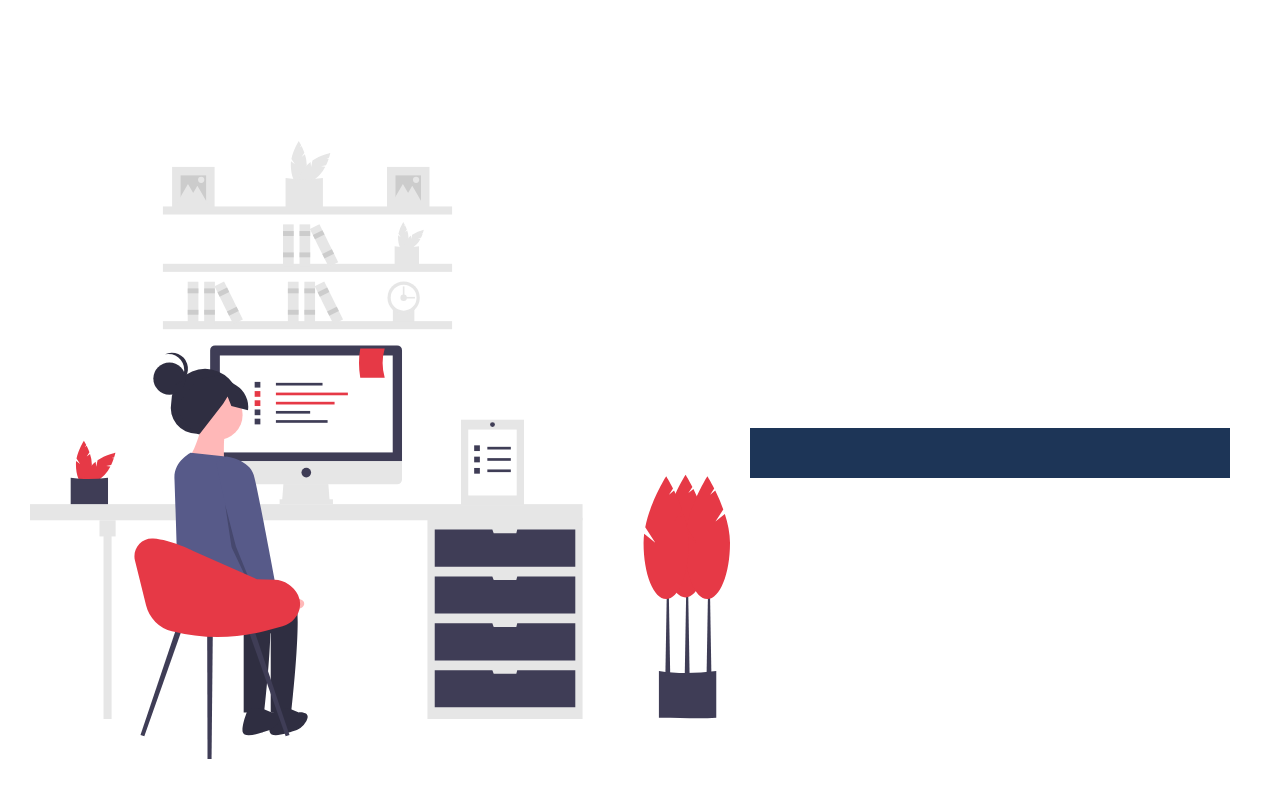
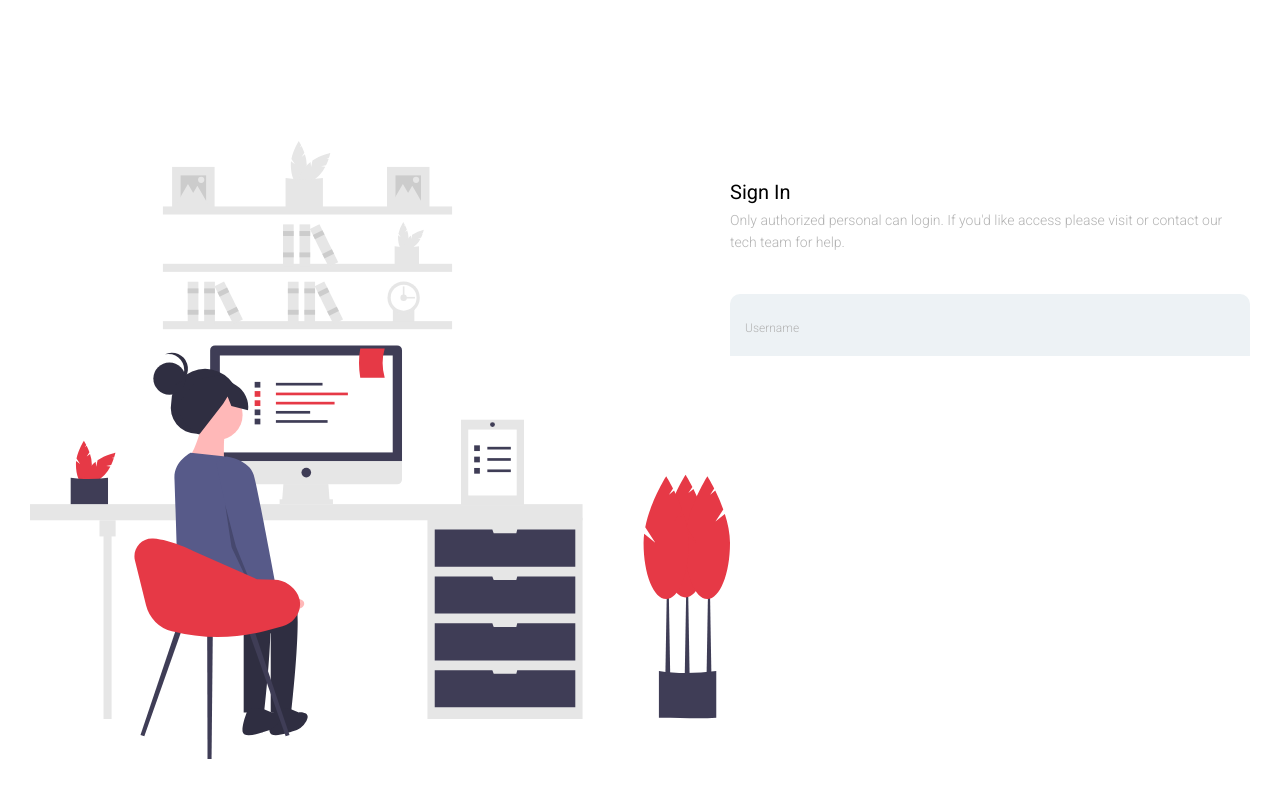
Before and after one commit to codecallogic/ceas, a Next.js app: page /admin/login in a window 1280 px wide. Shown: the top 798 px of the page. Built offline with nearby package versions, Linux system fonts and the light colour scheme.

Commit message:
form styles

```diff
--- a/pages/_app.js
+++ b/pages/_app.js
@@ -1,6 +1,5 @@
 import '../styles/app.css'
 import Head from 'next/head'
-
 
 function MyApp({ Component, pageProps }) {
   return <>
--- a/pages/admin/login.js
+++ b/pages/admin/login.js
@@ -9,7 +9,16 @@ const AdminLogin = ({}) => {
           <SVG svg={'remotely'} color={'#e63946'}></SVG>
         </div>
         <div className="adminLogin-right">
-
+          <h3 className="adminLogin-right-title">Sign In</h3>
+          <p className="adminLogin-right-sub_title mb4">Only authorized personal can login. If you'd like access please visit or contact our tech team for help.</p>
+          <form className="form-group">
+            <div className="form-group-100">
+              <div className="form-group-100-field">
+                <div id="username" placeholder="Username" contenteditable="true" placeholder="Username" onClick={() => console.log('Hello')}></div>
+                <label htmlFor="username">Username</label>
+              </div>
+            </div>
+          </form>
         </div>
       </div>
     </div>
--- a/styles/admin/login.scss
+++ b/styles/admin/login.scss
@@ -14,9 +14,9 @@
   }
 
   &-right {
-    background-color: $color-scheme-5;
     width: 100%;
-    height: 5rem;
+    align-self: flex-start;
     margin: 0 2rem;
+    margin: 8rem 0;
   }
 }
--- a/styles/app.css
+++ b/styles/app.css
@@ -16,11 +16,55 @@ body {
   overflow-x: hidden; }
 
 body {
-  font-family: 'Roboto';
+  font-family: 'Roboto', sans-serif;
   font-style: normal;
   color: black;
   font-weight: 300;
   line-height: 1.6; }
+
+h3 {
+  font-size: 2rem;
+  font-weight: 500;
+  line-height: 1.2;
+  margin-bottom: 0.5rem; }
+
+p {
+  color: #b3b3b3;
+  font-weight: 300;
+  font-size: 1.4rem; }
+
+.mb4 {
+  margin-bottom: 4rem; }
+
+.form-group-100-field {
+  display: flex;
+  align-items: center;
+  width: 100%;
+  border-top-left-radius: 1rem;
+  border-top-right-radius: 1rem;
+  resize: none;
+  padding: 2rem 1.5rem;
+  box-sizing: border-box;
+  outline: none;
+  font-size: 1.4rem;
+  font-family: inherit;
+  border: none;
+  background-color: #edf2f5;
+  color: #b3b3b3;
+  position: relative; }
+  .form-group-100-field label {
+    position: absolute;
+    display: flex;
+    top: 40%;
+    transition: all 0.3s ease-in-out;
+    font-size: 1.2rem; }
+  .form-group-100-field div {
+    width: 100%;
+    z-index: 2; }
+    .form-group-100-field div:focus {
+      outline: none; }
+      .form-group-100-field div:focus ~ label {
+        top: 5%; }
 
 .home {
   display: flex;
@@ -43,7 +87,7 @@ body {
   height: 70rem; }
 
 .adminLogin-right {
-  background-color: #1d3557;
   width: 100%;
-  height: 5rem;
-  margin: 0 2rem; }
+  align-self: flex-start;
+  margin: 0 2rem;
+  margin: 8rem 0; }
--- a/styles/base.scss
+++ b/styles/base.scss
@@ -4,6 +4,11 @@ $color-scheme-2: #f1faee;
 $color-scheme-3: #a8dadc;
 $color-scheme-4: #457b9d;
 $color-scheme-5: #1d3557;
+
+// SHADES
+$color-light-grey-1: #b3b3b3;
+$color-light-grey-2: #edf2f5;
+$color-light-grey-3: #b3b3b3;
 
 //BREAKPOINTS
 $wide-large: 1800px;
@@ -38,7 +43,7 @@ body {
 }
 
 body {
-  font-family: 'Roboto';
+  font-family: 'Roboto', sans-serif;
   font-style: normal;
   color: black;
   font-weight: 300;
--- /dev/null
+++ b/styles/components/forms.scss
@@ -0,0 +1,48 @@
+.form-group {
+  &-100 {
+    &-field {
+      display: flex;
+      align-items: center;
+      width: 100%;
+      border-top-left-radius: 1rem;
+      border-top-right-radius: 1rem;
+      resize: none;
+      padding: 2rem 1.5rem;
+      box-sizing: border-box;
+      outline: none;
+      font-size: 1.4rem;
+      font-family: inherit;
+      border: none;
+      background-color: $color-light-grey-2;
+      color: $color-light-grey-3;
+      position: relative;
+
+      // &[contenteditable='true']:empty:not(:focus):before {
+      //   content: attr(placeholder);
+      //   pointer-events: none;
+      //   display: block; /* For Firefox */
+      // }
+
+      label {
+        position: absolute;
+        display: flex;
+        top: 40%;
+        transition: all 0.3s ease-in-out;
+        font-size: 1.2rem;
+      }
+
+      div {
+        width: 100%;
+        z-index: 2;
+
+        &:focus {
+          outline: none;
+
+          ~ label {
+            top: 5%;
+          }
+        }
+      }
+    }
+  }
+}
--- /dev/null
+++ b/styles/helpers.scss
@@ -0,0 +1,16 @@
+h3 {
+  font-size: 2rem;
+  font-weight: 500;
+  line-height: 1.2;
+  margin-bottom: 0.5rem;
+}
+
+p {
+  color: $color-light-grey-1;
+  font-weight: 300;
+  font-size: 1.4rem;
+}
+
+.mb4 {
+  margin-bottom: 4rem;
+}
--- a/styles/main.scss
+++ b/styles/main.scss
@@ -1,5 +1,9 @@
 // BASE
 @import './base.scss';
+@import './helpers.scss';
+
+// COMPONENTS
+@import './components/forms.scss';
 
 // CLIENT PAGES
 @import './client/home.scss';
```
